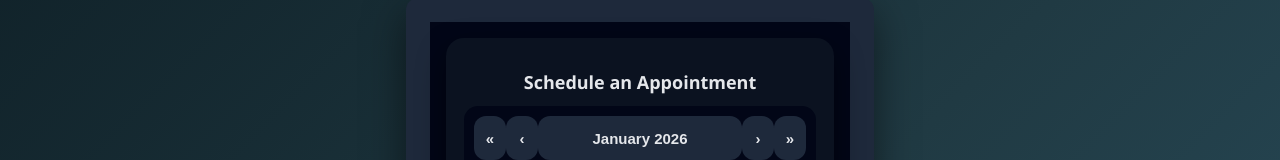
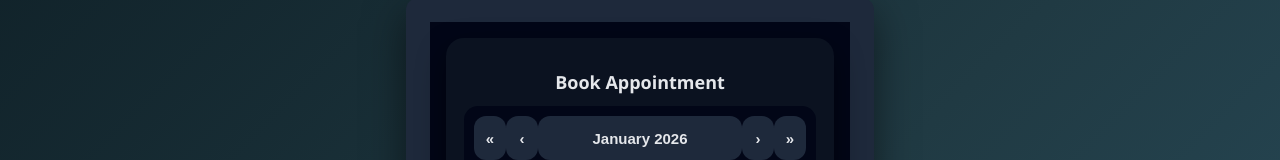
Before and after one commit to ghauravh/Appointment-Queue-System, a React (Create React App) app in the folder appointment-scheduler-frontend/: page / in a window 1280 px wide. Shown: the part 164-324 px from the top of the page. Built offline with nearby package versions, Linux system fonts and the light colour scheme.

Commit message:
changed title

```diff
--- a/appointment-scheduler-frontend/src/components/AppointmentForm.js
+++ b/appointment-scheduler-frontend/src/components/AppointmentForm.js
@@ -33,7 +33,7 @@ const scheduleAppointment = async (event) => {
   return (
     <div className="appointment-form-container">
       <div className="appointment-card">
-        <h2>Schedule an Appointment</h2>
+        <h2>Book Appointment</h2>
 
         <CalendarComponent onDateChange={handleDateChange} />
 
```
